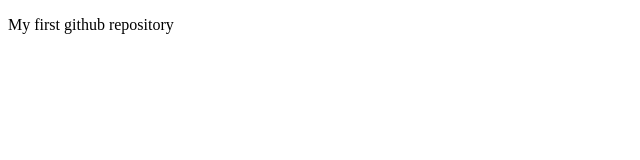
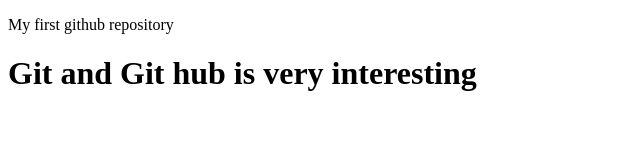
Before and after one commit to j-alam777/my-first-repo, a plain HTML site: page index.html in a window 1280 px wide. Shown: the whole page, without its empty margins (0-640 px from the left). Drawn offline with Linux system fonts and the light colour scheme.

Commit message:
h1 added

```diff
--- a/index.html
+++ b/index.html
@@ -8,5 +8,6 @@
 </head>
 <body>
     <p>My first github repository</p>
+    <h1>Git and Git hub is very interesting</h1>
 </body>
 </html>
```
